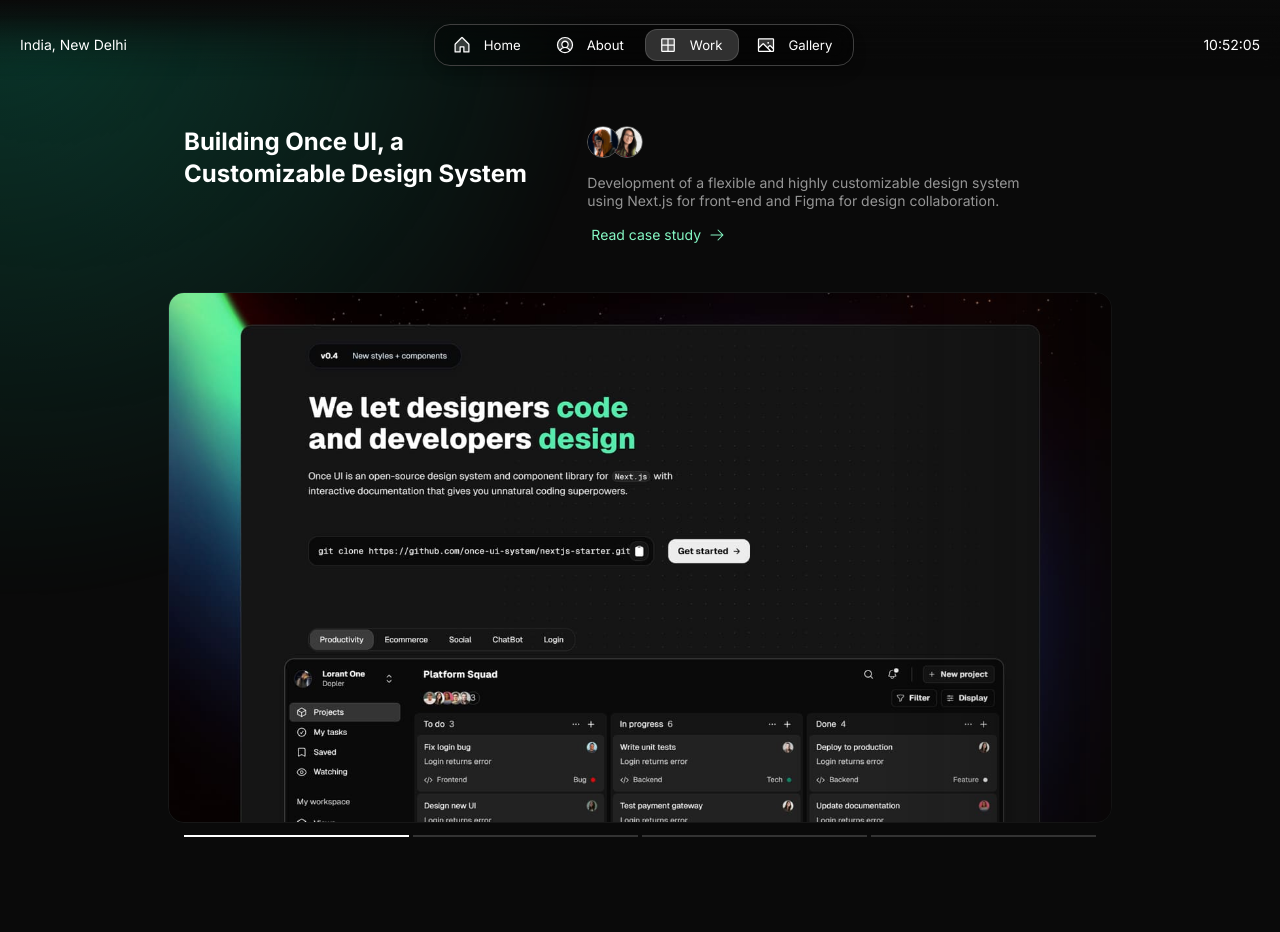
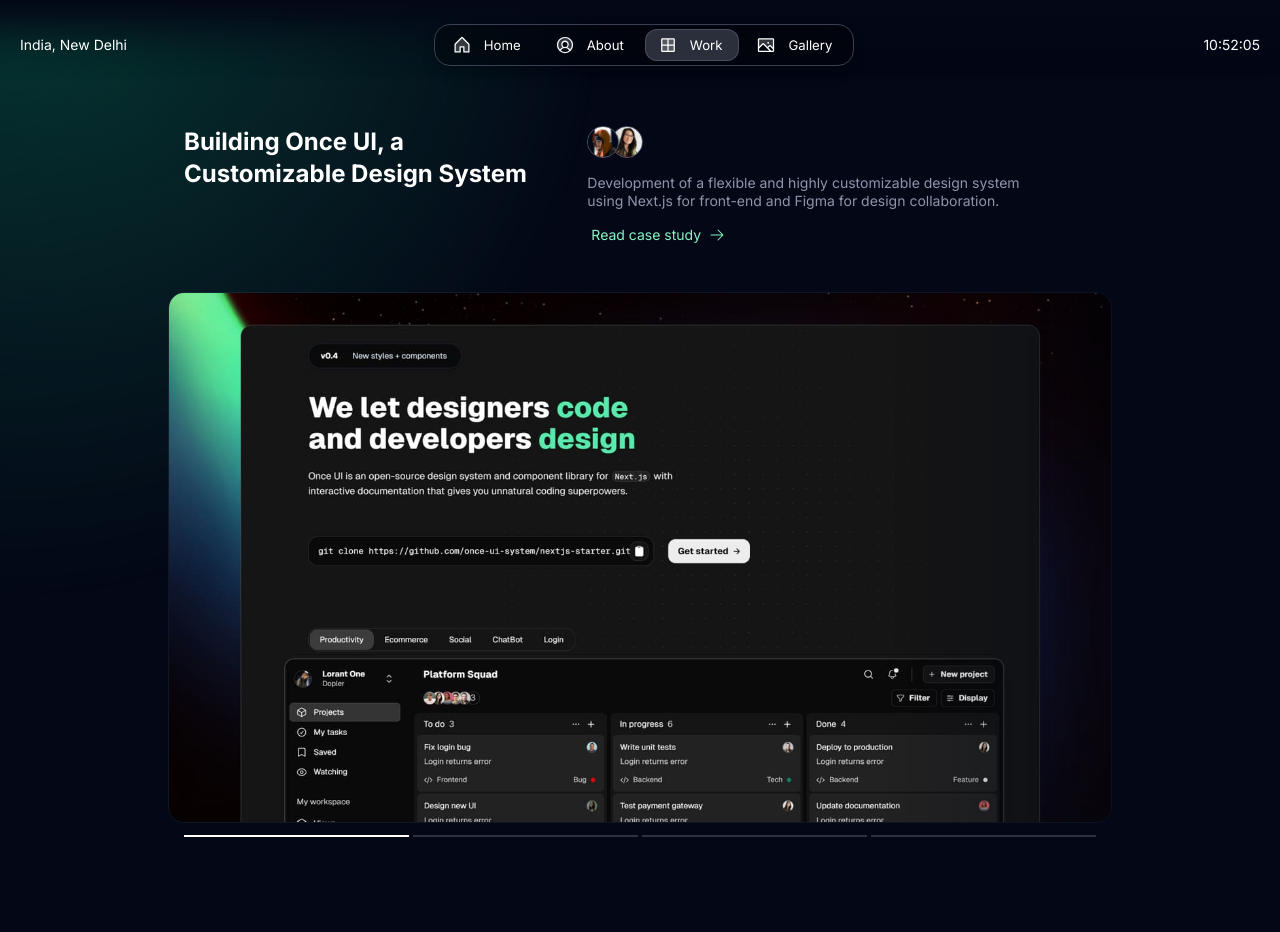
Before and after one commit to ankitrajrules/Portfolio, a Next.js app: page /work in a window 1280 px wide. Shown: the top 932 px of the page. Built offline with nearby package versions, Linux system fonts and the light colour scheme.

Commit message:
Changing the theme

```diff
--- a/src/app/resources/config.js
+++ b/src/app/resources/config.js
@@ -16,9 +16,9 @@
 
 const style = {
     theme:       'dark',         // dark | light
-    neutral:     'gray',         // sand | gray | slate
+    neutral:     'slate',         // sand | gray | slate
     brand:       'emerald',      // blue | indigo | violet | magenta | pink | red | orange | yellow | moss | green | emerald | aqua | cyan
-    accent:      'orange',       // blue | indigo | violet | magenta | pink | red | orange | yellow | moss | green | emerald | aqua | cyan
+    accent:      'green',       // blue | indigo | violet | magenta | pink | red | orange | yellow | moss | green | emerald | aqua | cyan
     solid:       'contrast',     // color | contrast
     solidStyle:  'flat',         // flat | plastic
     border:      'playful',      // rounded | playful | conservative
```
